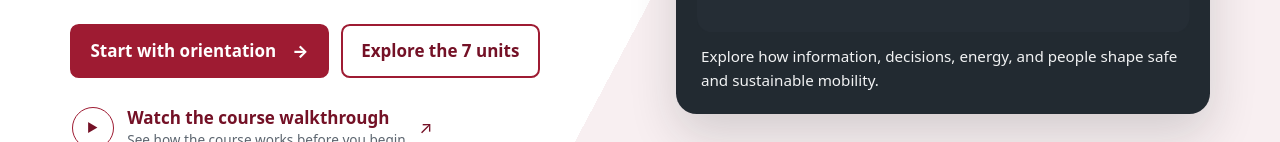
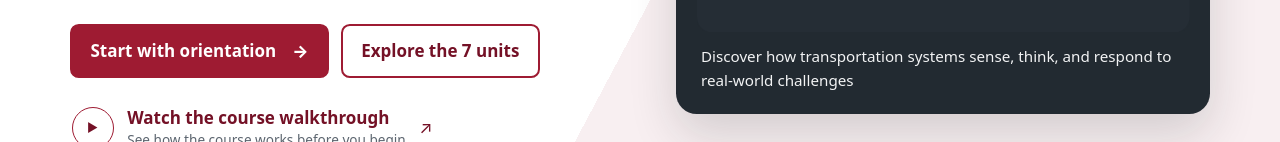
Before and after one commit to opsam9111/Transportation-STEM-Course, a plain HTML site: page index.html in a window 1280 px wide. Shown: the part 527-669 px from the top of the page. Drawn offline with Linux system fonts and the light colour scheme.

Commit message:
Update index.html

```diff
--- a/index.html
+++ b/index.html
@@ -47,7 +47,7 @@
 <circle cx="477" cy="238" fill="#41a665" r="8"></circle>
 </svg>
 </div>
-<p class="home-art-caption">Explore how information, decisions, energy, and people shape safe and sustainable mobility.</p>
+<p class="home-art-caption">Discover how transportation systems sense, think, and respond to real-world challenges</p>
 </div>
 </div>
 <div aria-label="Course at a glance" class="home-facts">
```
